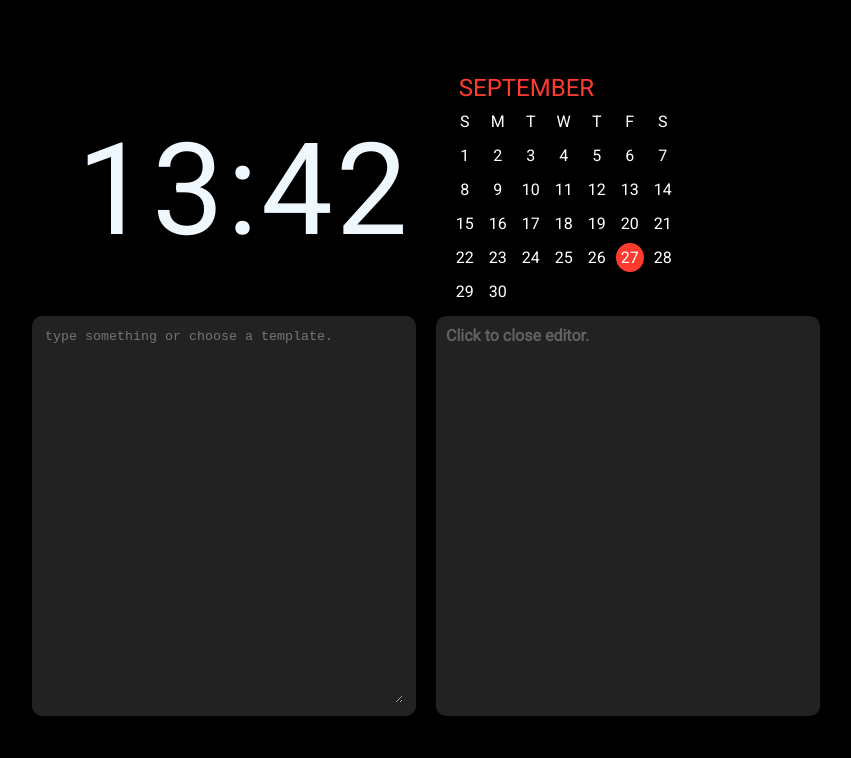
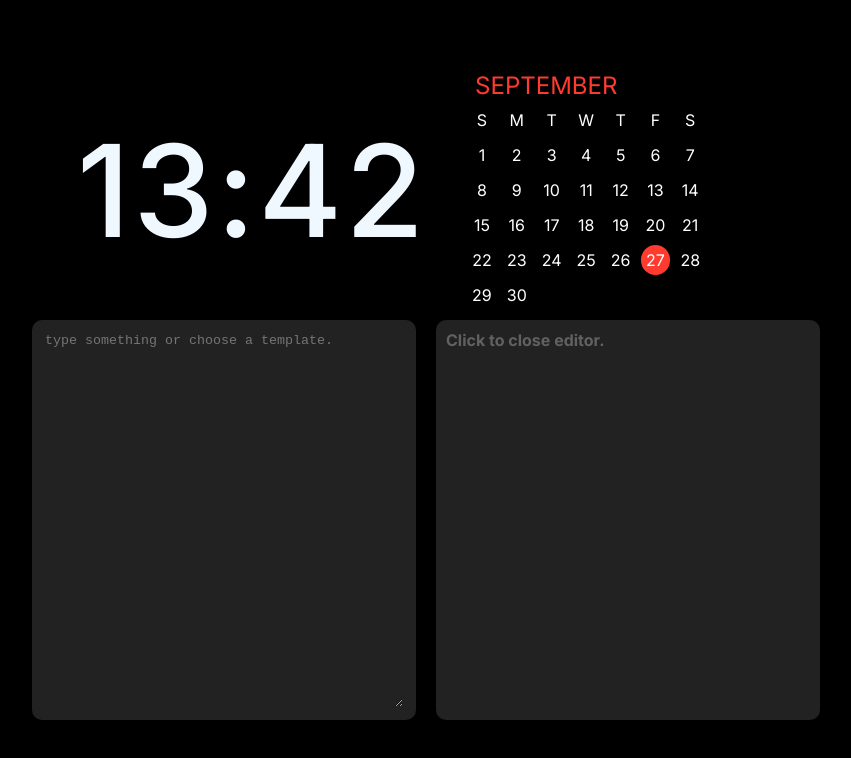
Before and after one commit to kiol1812/Clock-md, a Next.js app: page / in a window 1280 px wide. Shown: the top 758 px of the page, without its empty margins (214-1065 px from the left). Built offline with nearby package versions, Linux system fonts and the light colour scheme.

Commit message:
✨ Feat: use hotkeys to adjust font size & change glyph

```diff
--- a/src/app/layout.tsx
+++ b/src/app/layout.tsx
@@ -13,10 +13,14 @@ import "./globals.css";
 //   weight: "100 900",
 // });
 
-import { Roboto } from 'next/font/google'
+import { Roboto, Inter } from 'next/font/google'
 const roboto = Roboto({
-  weight: '400',
+  weight: ['400', '500', '700'],
   subsets: ['latin'],
+})
+const inter = Inter({
+  weight:['400', '500', '700'],
+  subsets: ["latin"],
 })
 
 export const metadata: Metadata = {
@@ -31,7 +35,7 @@ export default function RootLayout({
 }>) {
   return (
     <html lang="en">
-      <body className={roboto.className}>
+      <body className={inter.className}>
         {children}
       </body>
     </html>
--- a/src/app/page.tsx
+++ b/src/app/page.tsx
@@ -56,6 +56,7 @@ export default function Home() {
   const [hour, setHour] = useState<string>("");
   const [calender, setCalender] = useState<React.ReactNode[]|null>(null);
   const [text, setText] = useState<string>("");
+  const [fontSize, setFontSize] = useState<number>(16);
   useEffect(()=>{
     const monthNames = ["January","February","March","April","May","June","July","August","September","October","November","December"];
     timerRef.current = setInterval(()=>{
@@ -81,6 +82,8 @@ export default function Home() {
     hljs.highlightAll();
   }, [text]);
   useHotkeys([['/', ()=>setWorksapce(!worksapce)]]);
+  useHotkeys([['n', ()=>setFontSize(fontSize-1)]]);
+  useHotkeys([['m', ()=>setFontSize(fontSize+1)]]);
   return (
     <div>
       <main>
@@ -100,7 +103,7 @@ export default function Home() {
           <div onClick={()=>{setEditing(!isediting)}}>
             <Viewer w={isediting?384:768} >
               <h4>{(!isFullScreen)?(isediting)?"Click to close editor.":"Click to editing.":""}</h4>
-              <div>
+              <div style={{fontSize: fontSize}}>
                 <ReactMarkdowm
                   className={styles.doc}
                   remarkPlugins={[remarkGfm, remarkMath]}
```
Also changed, not shown: 2 other files (tests, documents, lock files or other folders).
